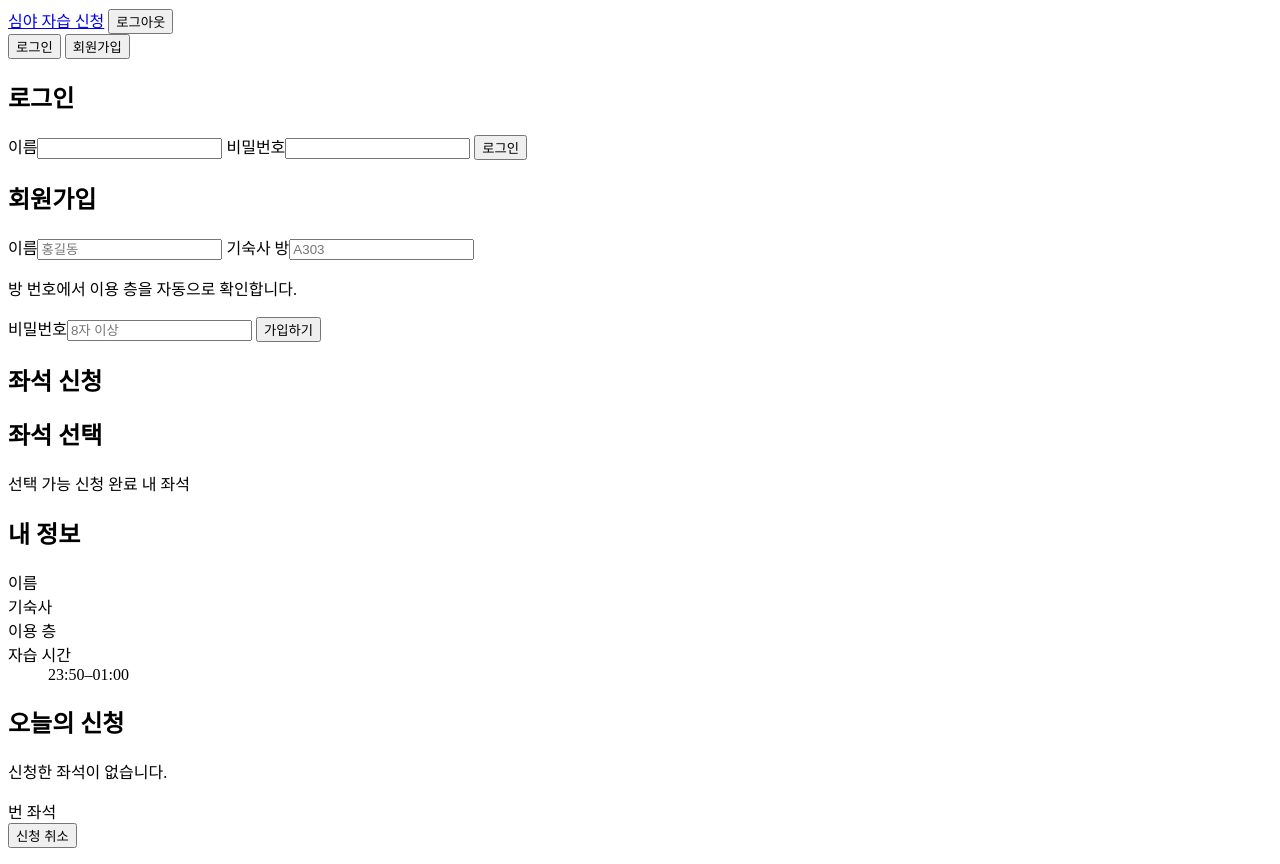
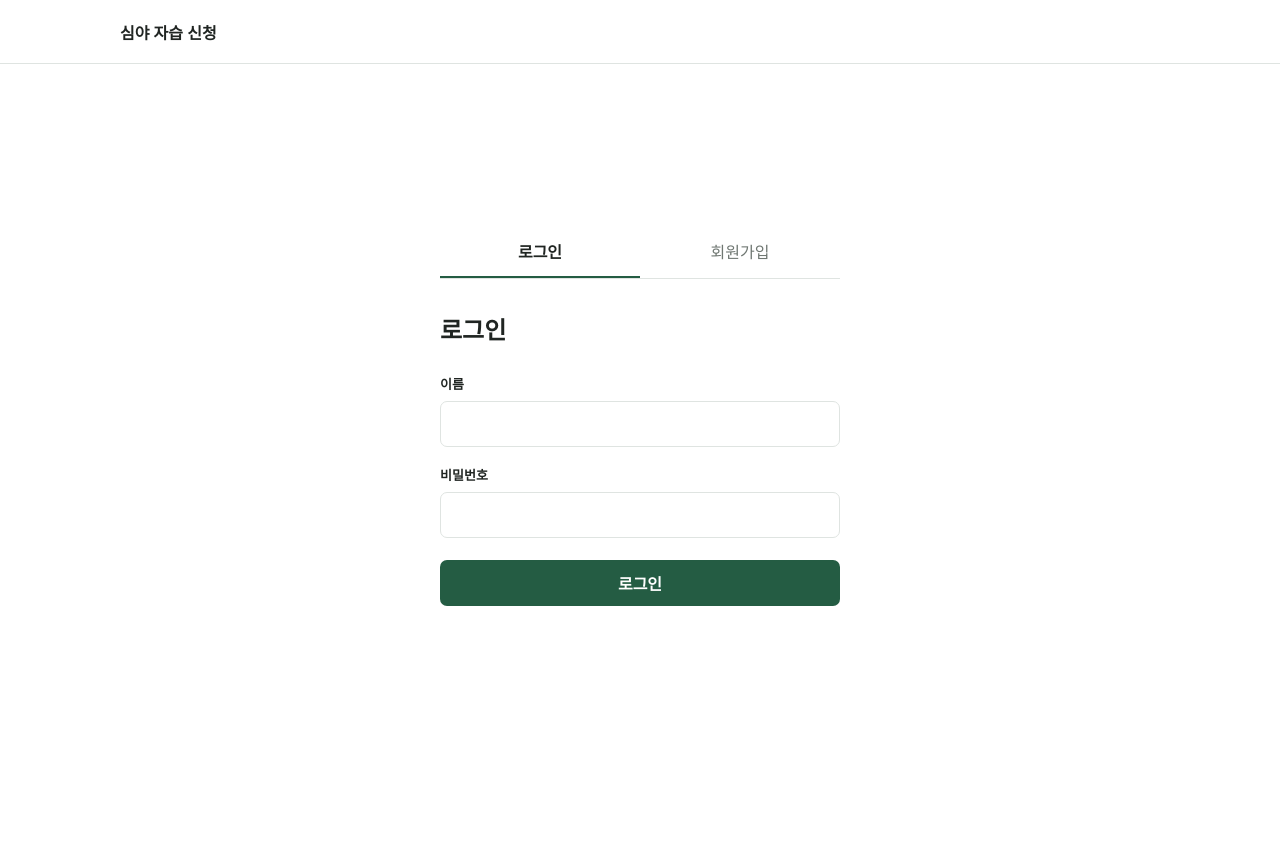
Before and after one commit to hana25145/MidnightStudy, a plain HTML site: page public/index.html in a window 1280 px wide. After the commit the page ends 800 px from the top, so only its background shows below. Drawn offline with nearby package versions, Linux system fonts and the light colour scheme; the site is published under a folder, as on GitHub Pages, so addresses that start at the root find nothing.

Commit message:
Use portable static asset paths

```diff
--- a/public/index.html
+++ b/public/index.html
@@ -5,14 +5,14 @@
   <meta name="viewport" content="width=device-width, initial-scale=1">
   <meta name="theme-color" content="#ffffff">
   <title>심야 자습 신청</title>
-  <link rel="stylesheet" href="/styles.css">
+  <link rel="stylesheet" href="./styles.css">
   <script src="https://cdn.jsdelivr.net/npm/@supabase/supabase-js@2" defer></script>
-  <script src="/supabase-config.js" defer></script>
-  <script src="/app.js" defer></script>
+  <script src="./supabase-config.js" defer></script>
+  <script src="./app.js" defer></script>
 </head>
 <body>
   <header class="topbar">
-    <a class="brand" href="/">심야 자습 신청</a>
+    <a class="brand" href="./">심야 자습 신청</a>
     <button id="logoutButton" class="link-button hidden" type="button">로그아웃</button>
   </header>
 
```
